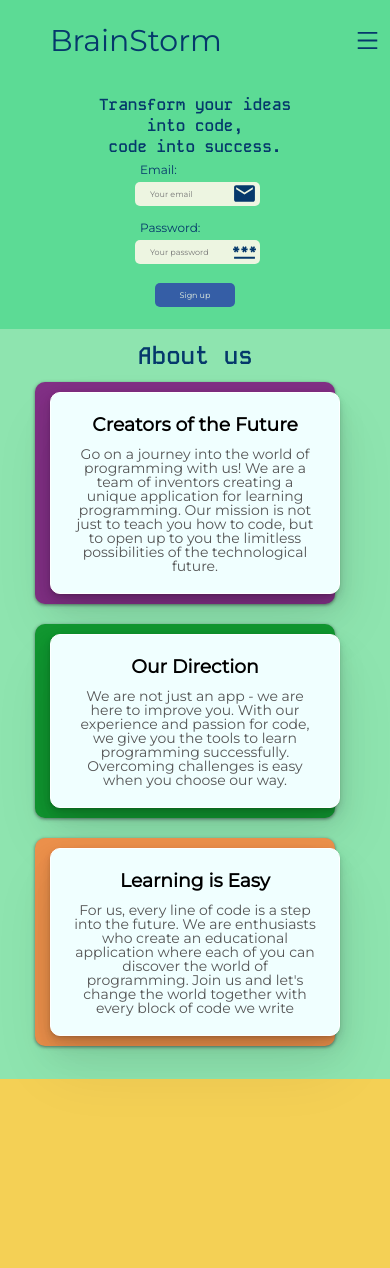
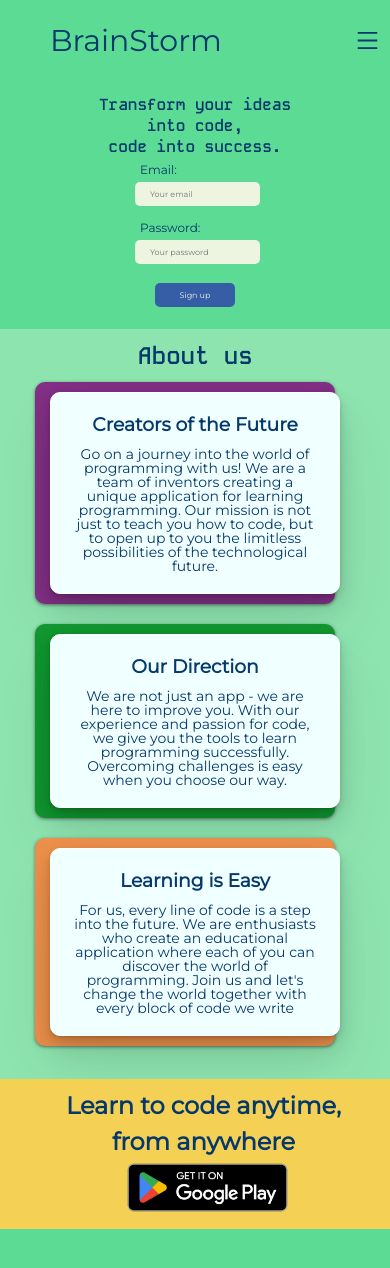
Before and after one commit to poravoz/BrainStorm, a React (Create React App) app in the folder frontend/: page / in a window 390 px wide. Shown: the top 1268 px of the page. After the commit the page ends 1229 px from the top, so only its background shows below. Built offline with nearby package versions, Linux system fonts and the light colour scheme; the HTML template or start-up script is replaced by a standard one.

Commit message:
04.03.2024

```diff
--- a/frontend/src/components/about-us/about-us.css
+++ b/frontend/src/components/about-us/about-us.css
@@ -69,12 +69,14 @@
     font-weight: 700;
     text-align: center;
     color: var(#eb904b);
+    color: #05386b;
 }
 
 .p_about_us {
     font-family: 'Montserrat';
     color: #555;
     font-size: 16px;
+    color: #05386b;
 }
 
 .item_about_us:hover::after {
@@ -83,6 +85,12 @@
 
 .layer_about_us:hover {
     left: 50px;
+}
+
+@supports (-moz-appearance:none) {
+    .container_about_us {
+        top: 130px;
+    }
 }
 
 @media (max-width:1200px) {
--- a/frontend/src/components/header/header.css
+++ b/frontend/src/components/header/header.css
@@ -90,6 +90,17 @@
     opacity: 0.9;
 }
 
+@supports (-moz-appearance:none) {
+    .mdPassword_header {
+        top: 112px;
+    }
+
+    .input_signUp_header {
+        margin-bottom: 0px;
+    }
+}
+
+
 @media (max-width: 1600px) {
     .robot_header {
         display: none;
@@ -165,16 +176,9 @@
         background-color: #5cdb95;
     }
 
-    .mdEmail_header {
-        right: -12px;
-        top: 14px;
+    .mdEmail_header, .mdPassword_header {
+        display: none;
     }
-
-    .mdPassword_header {
-        right: -12px;
-        top: 72px;
-    }
-
     .email_header, .password_header {
         left: -5px;
         font-size: 12px;
--- a/frontend/src/components/navigation/navigation.module.css
+++ b/frontend/src/components/navigation/navigation.module.css
@@ -84,7 +84,6 @@ a {
     z-index: 10;
 
   }
-
   .menu {
     display: flex;
     flex-direction: column;
--- a/frontend/src/components/transition/transition.css
+++ b/frontend/src/components/transition/transition.css
@@ -1,5 +1,171 @@
 .container_transition {
+    position: relative;
     width: 100%;
-    height: 300px;
+    height: 600px;
     background-color: #F4D055;
+    display: flex;
+    justify-content: center;
+    align-items: center;
+    top: 79px;
 }
+
+.robot_transition {
+    position: relative;
+    left: 150px;
+}
+
+.text_transition {
+    position: relative;
+    font-size: 48px;
+    bottom: 50px;
+    font-weight: 600;
+    line-height: 1.5;
+    left: 150px;
+    color: #05386b;
+}
+
+.google_play_button_transition_a {
+    position: relative;
+    right: 360px;
+    top: 100px;
+}
+
+.google_play_button_transition {
+    width: 323px;
+    height: 125px;
+}
+
+@supports (-moz-appearance:none) {
+    .container_transition {
+        top: 130px;
+    }
+}
+
+@media (max-width:1385px) {
+    .text_transition {
+        bottom: 10px;
+        font-size: 36px;
+    }
+
+    .robot_transition {
+        height: 384px;
+        width: 384px;
+    }
+
+    .google_play_button_transition_a  {
+        right: 210px;
+        top: 90px;
+    }
+
+    .google_play_button_transition {
+        width: 243px;
+        height: 94px;
+    }
+
+    .container_transition {
+        height: 400px;
+    }
+}
+
+@media (max-width:1250px) {
+    .text_transition {
+        font-size: 24px;
+        left: 60px;
+    }
+
+    .robot_transition {
+        height: 288px;
+        width: 288px;
+        left: 50px;
+
+    }
+
+    .container_transition {
+        height: 300px;
+    }
+
+    .google_play_button_transition_a  {
+        right: 200px;
+        top: 65px;
+    }
+
+    .google_play_button_transition {
+        width: 183px;
+        height: 71px;
+    }
+}
+
+@media (max-width:780px) {
+    .text_transition {
+        left: 100px;
+    }
+
+    .google_play_button_transition_a  {
+        left: -125px;
+    }
+}
+
+@media (max-width:780px) {
+    .robot_transition {
+       display: none;
+    }
+
+    .text_transition {
+        bottom: 30px;
+        text-align: center;
+    }
+
+    .google_play_button_transition_a  {
+        right: 75px;
+        top: 35px;
+    }
+
+    .container_transition {
+        height: 150px;
+    }
+}
+
+@media (max-width:765px) {
+    .google_play_button_transition_a  {
+        right: 125px;
+    }
+}
+
+@media (max-width:460px) {
+    .text_transition {
+        bottom: 30px;
+        text-wrap: nowrap;
+    }
+    .google_play_button_transition_a  {
+        top: 35px;
+    }
+
+    @supports (-moz-appearance:none) {
+        .google_play_button_transition_a  {
+            top: 60px;
+        }
+
+        .text_transition {
+            bottom: 20px;
+        }
+
+        .container_transition {
+            height: 200px;
+        }
+    }
+}
+
+@media (max-width:300px) {
+    .text_transition {
+      font-size: 16px;
+    }
+
+    .google_play_button_transition_a  {
+       left: -80px;
+        top: 25px;
+    }
+
+    .container_transition {
+        height: 125px;
+    }
+}
--- a/frontend/src/components/transition/transition.tsx
+++ b/frontend/src/components/transition/transition.tsx
@@ -1,10 +1,16 @@
-import background from "./images/background.jpg"
 import './transition.css'
+import robot from './images/robot.png'
+import google_play_button from './images/google-play-badge.png'
 
 const Transition = () => {
     return(
        <div className="container_transition">
+            <img className="robot_transition" src={robot} />
+            <p className="text_transition"> Learn to code anytime, <br /> from anywhere </p>
 
+            <a className='google_play_button_transition_a' href="">
+                <img className="google_play_button_transition" src={google_play_button} />
+            </a>
        </div>
     )
 }
```
Also changed, not shown: frontend/src/components/transition/images/google-play-badge.png (added), frontend/src/components/transition/images/robot.png (added).
